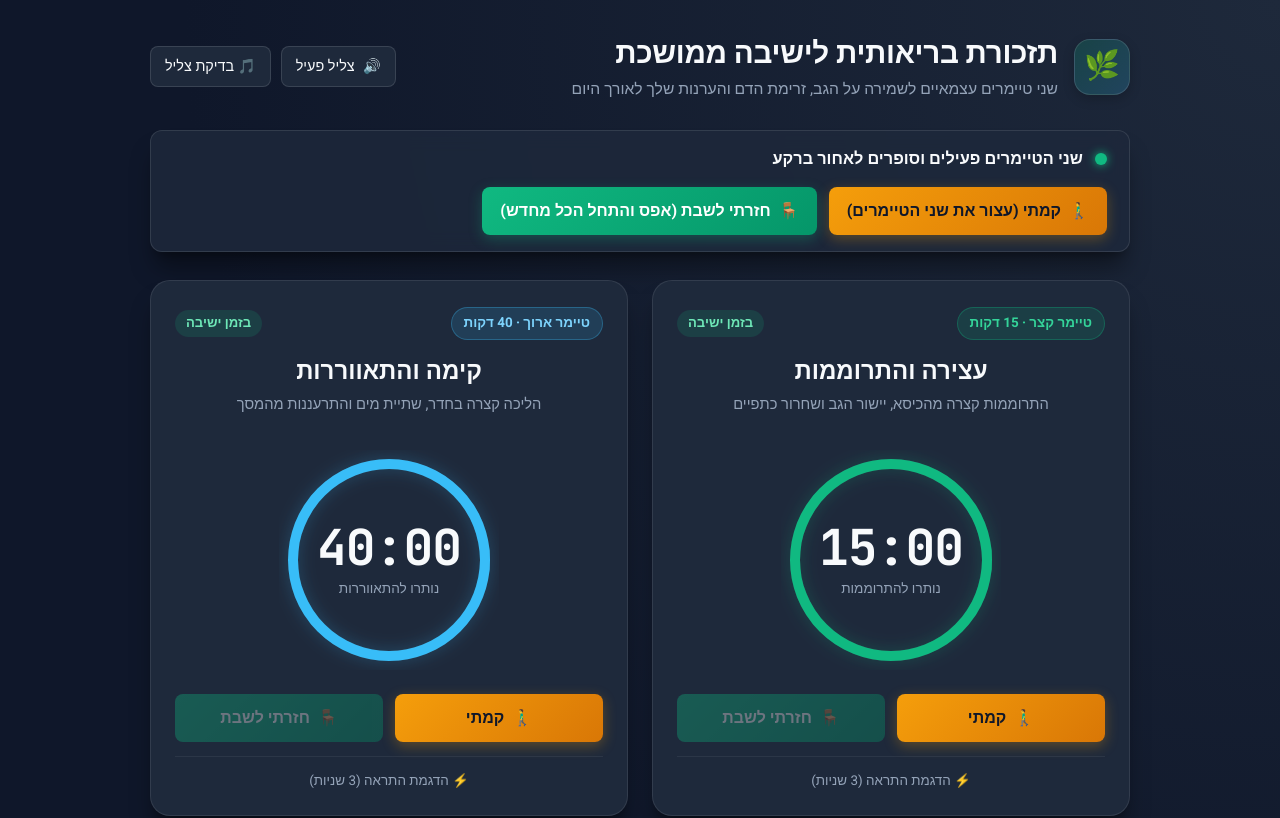
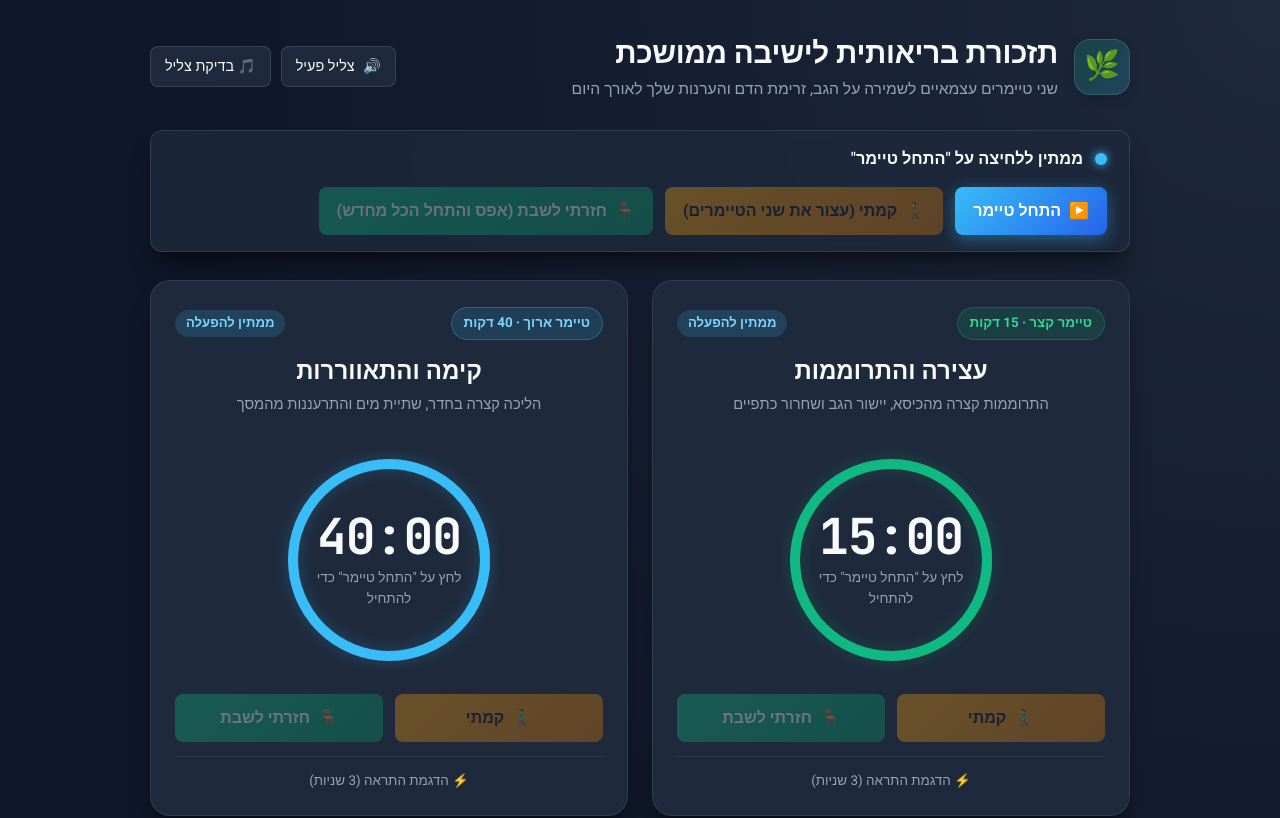
Before and after one commit to hillel5nadav-ctrl/health-timer, a plain HTML site: page index.html in a window 1280 px wide. Shown: the top 818 px of the page. Drawn offline with Linux system fonts and the light colour scheme.

Commit message:
Add files via upload

```diff
--- a/app.js
+++ b/app.js
@@ -6,16 +6,16 @@
 
 const RING_CIRCUMFERENCE = 2 * Math.PI * 96; // r = 96 -> ~603.185
 
-// הגדרות שני הטיימרים העצמאיים
+// הגדרות שני הטיימרים העצמאיים (מתחילים במצב המתנה 'idle' עד ללחיצה על "התחל טיימר")
 const timers = {
     short: {
         id: 'short',
         title: 'עצירה והתרוממות (15 דקות)',
         defaultSublabel: 'נותרו להתרוממות',
         durationSec: 15 * 60, // 15 דקות
-        startTimeMs: Date.now(),
+        startTimeMs: null,
         elapsedSecWhenPaused: 0,
-        state: 'running', // 'running' | 'alerting' | 'paused'
+        state: 'idle', // 'idle' | 'running' | 'alerting' | 'paused'
         lastSoundPlayedAt: 0
     },
     long: {
@@ -23,9 +23,9 @@ const timers = {
         title: 'קימה והתאווררות (40 דקות)',
         defaultSublabel: 'נותרו להתאווררות',
         durationSec: 40 * 60, // 40 דקות
-        startTimeMs: Date.now(),
+        startTimeMs: null,
         elapsedSecWhenPaused: 0,
-        state: 'running', // 'running' | 'alerting' | 'paused'
+        state: 'idle', // 'idle' | 'running' | 'alerting' | 'paused'
         lastSoundPlayedAt: 0
     }
 };
@@ -99,10 +99,22 @@ function formatTime(totalSeconds) {
  * חישוב הזמן שחלף בשניות עבור טיימר נתון
  */
 function getElapsedSeconds(timer) {
+    if (timer.state === 'idle' || !timer.startTimeMs) {
+        return 0;
+    }
     if (timer.state === 'paused') {
         return timer.elapsedSecWhenPaused;
     }
     return (Date.now() - timer.startTimeMs) / 1000;
+}
+
+/**
+ * פעולה: לחיצה על "התחל טיימר" (מפעילה את שני הטיימרים)
+ */
+function startTimers() {
+    ensureAudioContext();
+    sitDown('short');
+    sitDown('long');
 }
 
 /**
@@ -111,7 +123,7 @@ function getElapsedSeconds(timer) {
 function standUp(timerKey) {
     ensureAudioContext();
     const timer = timers[timerKey];
-    if (!timer || timer.state === 'paused') return;
+    if (!timer || timer.state === 'paused' || timer.state === 'idle') return;
 
     timer.elapsedSecWhenPaused = getElapsedSeconds(timer);
     timer.state = 'paused';
@@ -173,7 +185,7 @@ function tick() {
     const now = Date.now();
 
     Object.values(timers).forEach((timer) => {
-        if (timer.state === 'paused') return;
+        if (timer.state === 'paused' || timer.state === 'idle') return;
 
         const elapsedSec = getElapsedSeconds(timer);
         if (elapsedSec >= timer.durationSec) {
@@ -204,6 +216,7 @@ function updateUI() {
     const alertingTimers = [];
     let runningCount = 0;
     let pausedCount = 0;
+    let idleCount = 0;
 
     Object.values(timers).forEach((timer) => {
         const key = timer.id;
@@ -228,10 +241,21 @@ function updateUI() {
 
         // איפוס מחלקות מצב
         cardEl.classList.remove('is-alerting', 'is-paused');
-        statusEl.classList.remove('state-running', 'state-alert', 'state-paused');
+        statusEl.classList.remove('state-running', 'state-alert', 'state-paused', 'state-idle');
         ringEl.classList.remove('ring-alert', 'ring-paused');
 
-        if (timer.state === 'running') {
+        if (timer.state === 'idle') {
+            idleCount++;
+            statusEl.textContent = 'ממתין להפעלה';
+            statusEl.classList.add('state-idle');
+
+            timeEl.textContent = formatTime(timer.durationSec);
+            overtimeEl.classList.add('hidden');
+            sublabelEl.textContent = 'לחץ על "התחל טיימר" כדי להתחיל';
+
+            standBtn.disabled = true;
+            sitBtn.disabled = true;
+        } else if (timer.state === 'running') {
             runningCount++;
             statusEl.textContent = 'בזמן ישיבה';
             statusEl.classList.add('state-running');
@@ -307,11 +331,15 @@ function updateUI() {
     // עדכון סרגל שליטה מרכזי
     const masterDot = document.getElementById('master-status-dot');
     const masterText = document.getElementById('master-status-text');
+    const startTimerBtn = document.getElementById('start-timer-btn');
     const masterStandBtn = document.getElementById('master-stand-btn');
     const masterSitBtn = document.getElementById('master-sit-btn');
 
-    masterDot.classList.remove('dot-alert', 'dot-paused');
-    if (alertingTimers.length > 0) {
+    masterDot.classList.remove('dot-alert', 'dot-paused', 'dot-idle');
+    if (idleCount === 2) {
+        masterDot.classList.add('dot-idle');
+        masterText.textContent = 'ממתין ללחיצה על "התחל טיימר"';
+    } else if (alertingTimers.length > 0) {
         masterDot.classList.add('dot-alert');
         masterText.textContent = 'התראה פעילה! הטיימר ממשיך לרוץ עד ללחיצה על "קמתי"';
     } else if (pausedCount === 2) {
@@ -324,10 +352,12 @@ function updateUI() {
         masterText.textContent = 'שני הטיימרים פעילים וסופרים לאחור ברקע';
     }
 
-    // כפתור "קמתי" הראשי זמין אם לפחות טיימר אחד אינו עצור
-    masterStandBtn.disabled = pausedCount === 2;
-    // כפתור "חזרתי לשבת" הראשי תמיד זמין לאיפוס והתחלה מחדש
-    masterSitBtn.disabled = false;
+    // כפתור "התחל טיימר" זמין כאשר הטיימרים במצב המתנה התחלתי
+    startTimerBtn.disabled = idleCount === 0;
+    // כפתור "קמתי" הראשי זמין אם לפחות טיימר אחד רץ או מתריע
+    masterStandBtn.disabled = (runningCount + alertingTimers.length) === 0;
+    // כפתור "חזרתי לשבת" הראשי זמין לאחר שהטיימר הופעל לפחות פעם אחת
+    masterSitBtn.disabled = idleCount === 2;
 }
 
 /**
@@ -358,6 +388,9 @@ function startBackgroundTicker() {
 
 // חיבור אירועים לכפתורים בעת טעינת הדף
 document.addEventListener('DOMContentLoaded', () => {
+    // כפתור "התחל טיימר" חדש
+    document.getElementById('start-timer-btn').addEventListener('click', startTimers);
+
     // כפתורי טיימר קצר (15 דקות)
     document.getElementById('stand-short-btn').addEventListener('click', () => standUp('short'));
     document.getElementById('sit-short-btn').addEventListener('click', () => sitDown('short'));
@@ -425,7 +458,7 @@ document.addEventListener('DOMContentLoaded', () => {
         }
     }, { once: true });
 
-    // אתחול ראשוני והפעלת הטיימרים ברקע
+    // אתחול ראשוני (במצב המתנה עד ללחיצה על "התחל טיימר")
     updateUI();
     startBackgroundTicker();
 });
--- a/index.html
+++ b/index.html
@@ -50,14 +50,17 @@
         <!-- סרגל שליטה מרכזי לשני הטיימרים יחד -->
         <section class="master-controls-bar">
             <div class="master-info">
-                <span class="status-dot" id="master-status-dot"></span>
-                <span id="master-status-text">הטיימרים פעילים וסופרים לאחור</span>
+                <span class="status-dot dot-idle" id="master-status-dot"></span>
+                <span id="master-status-text">ממתין ללחיצה על "התחל טיימר"</span>
             </div>
             <div class="master-buttons">
-                <button id="master-stand-btn" class="btn btn-stand">
+                <button id="start-timer-btn" class="btn btn-start">
+                    <span>▶️</span> התחל טיימר
+                </button>
+                <button id="master-stand-btn" class="btn btn-stand" disabled>
                     <span>🚶‍♂️</span> קמתי (עצור את שני הטיימרים)
                 </button>
-                <button id="master-sit-btn" class="btn btn-sit">
+                <button id="master-sit-btn" class="btn btn-sit" disabled>
                     <span>🪑</span> חזרתי לשבת (אפס והתחל הכל מחדש)
                 </button>
             </div>
@@ -69,7 +72,7 @@
             <article id="card-short" class="timer-card" data-timer="short">
                 <div class="card-header">
                     <div class="timer-type-badge badge-short">טיימר קצר · 15 דקות</div>
-                    <span id="status-short" class="timer-state-pill state-running">בזמן ישיבה</span>
+                    <span id="status-short" class="timer-state-pill state-idle">ממתין להפעלה</span>
                 </div>
 
                 <h2 class="timer-title">עצירה והתרוממות</h2>
@@ -84,13 +87,13 @@
                     <div class="timer-readout">
                         <div id="time-short" class="time-digits">15:00</div>
                         <div id="overtime-short" class="overtime-label hidden">זמן חריגה: +00:00</div>
-                        <div id="sublabel-short" class="time-sublabel">נותרו להתרוממות</div>
+                        <div id="sublabel-short" class="time-sublabel">לחץ על "התחל טיימר" כדי להתחיל</div>
                     </div>
                 </div>
 
                 <!-- כפתורי פעולה לטיימר הקצר -->
                 <div class="card-actions">
-                    <button id="stand-short-btn" class="btn btn-stand btn-full">
+                    <button id="stand-short-btn" class="btn btn-stand btn-full" disabled>
                         <span>🚶‍♂️</span> קמתי
                     </button>
                     <button id="sit-short-btn" class="btn btn-sit btn-full" disabled>
@@ -109,7 +112,7 @@
             <article id="card-long" class="timer-card" data-timer="long">
                 <div class="card-header">
                     <div class="timer-type-badge badge-long">טיימר ארוך · 40 דקות</div>
-                    <span id="status-long" class="timer-state-pill state-running">בזמן ישיבה</span>
+                    <span id="status-long" class="timer-state-pill state-idle">ממתין להפעלה</span>
                 </div>
 
                 <h2 class="timer-title">קימה והתאווררות</h2>
@@ -124,13 +127,13 @@
                     <div class="timer-readout">
                         <div id="time-long" class="time-digits">40:00</div>
                         <div id="overtime-long" class="overtime-label hidden">זמן חריגה: +00:00</div>
-                        <div id="sublabel-long" class="time-sublabel">נותרו להתאווררות</div>
+                        <div id="sublabel-long" class="time-sublabel">לחץ על "התחל טיימר" כדי להתחיל</div>
                     </div>
                 </div>
 
                 <!-- כפתורי פעולה לטיימר הארוך -->
                 <div class="card-actions">
-                    <button id="stand-long-btn" class="btn btn-stand btn-full">
+                    <button id="stand-long-btn" class="btn btn-stand btn-full" disabled>
                         <span>🚶‍♂️</span> קמתי
                     </button>
                     <button id="sit-long-btn" class="btn btn-sit btn-full" disabled>
--- a/style.css
+++ b/style.css
@@ -233,6 +233,11 @@ body {
     box-shadow: 0 0 10px var(--stand-color);
 }
 
+.status-dot.dot-idle {
+    background-color: var(--long-color);
+    box-shadow: 0 0 10px var(--long-color);
+}
+
 @keyframes blinkDot {
     from { opacity: 0.4; transform: scale(0.9); }
     to { opacity: 1; transform: scale(1.25); }
@@ -354,6 +359,11 @@ body {
 .state-paused {
     background: rgba(245, 158, 11, 0.2);
     color: #fcd34d;
+}
+
+.state-idle {
+    background: rgba(56, 189, 248, 0.16);
+    color: #7dd3fc;
 }
 
 .timer-title {
@@ -487,6 +497,18 @@ body {
     box-shadow: none !important;
 }
 
+.btn-start {
+    background: linear-gradient(135deg, #38bdf8 0%, #2563eb 100%);
+    color: #ffffff;
+    box-shadow: 0 4px 16px rgba(56, 189, 248, 0.4);
+}
+
+.btn-start:hover:not(:disabled) {
+    background: linear-gradient(135deg, #7dd3fc 0%, #3b82f6 100%);
+    transform: translateY(-2px);
+    box-shadow: 0 6px 22px rgba(56, 189, 248, 0.55);
+}
+
 .btn-stand {
     background: linear-gradient(135deg, #f59e0b 0%, #d97706 100%);
     color: #0f172a;
```
